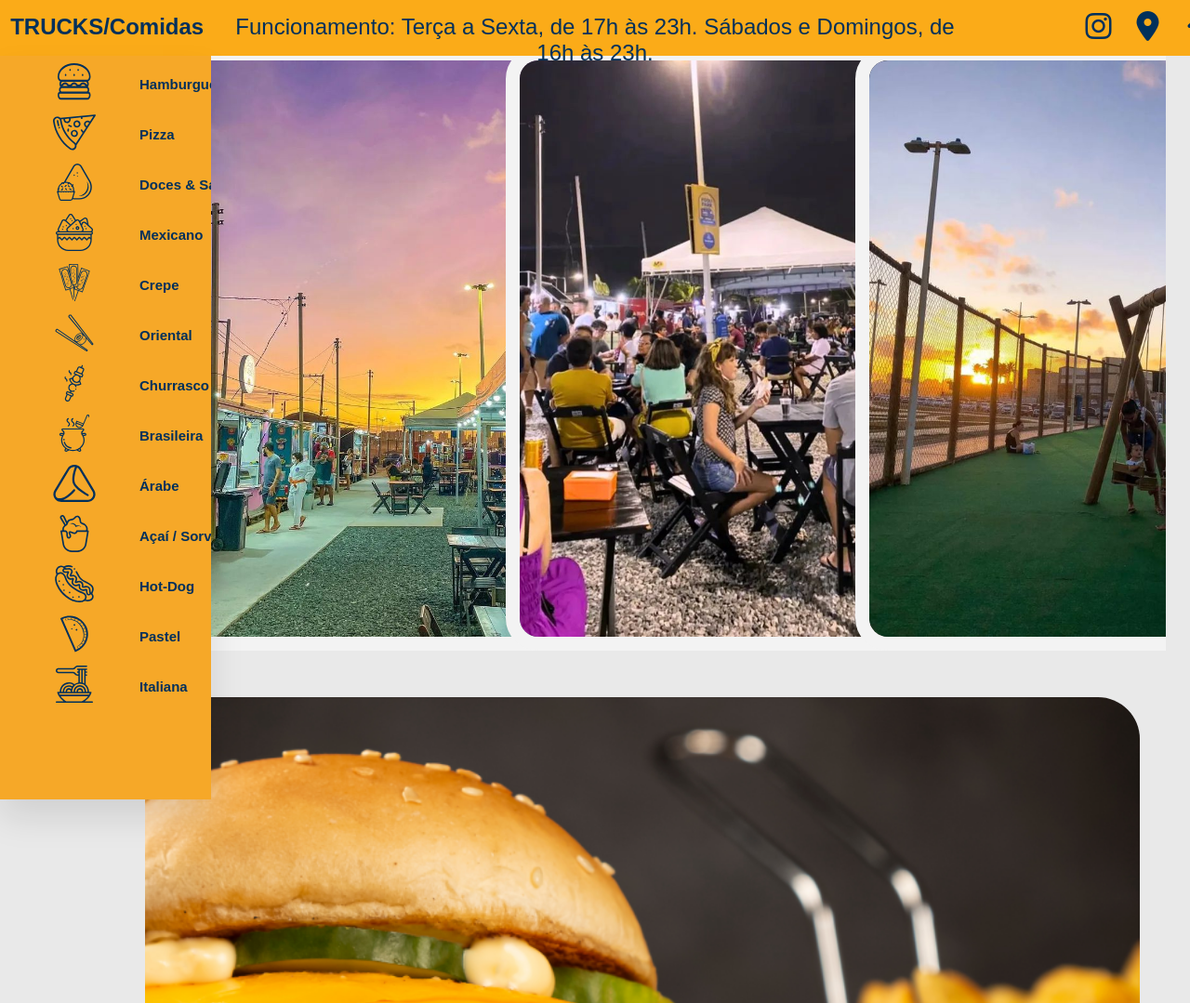
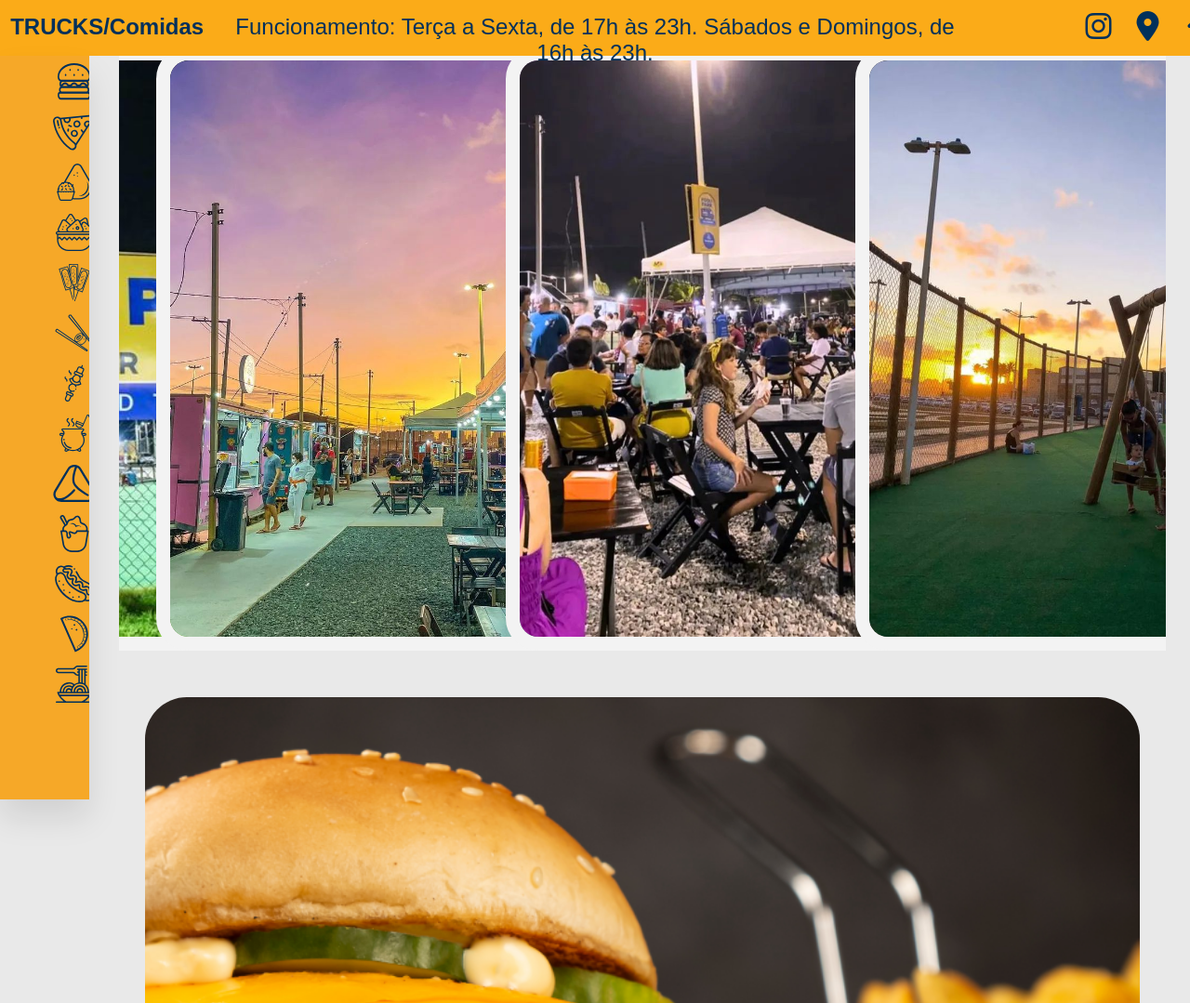
Before and after one commit to rcajazeira/Food-Park-Projeto, a PHP site: page / in a window 1280 px wide. Shown: the part 150-1229 px from the top of the page at 93% size. Run offline with PHP 8.4, Linux system fonts and the light colour scheme; some libraries are stand-ins or nearby versions.

Commit message:
Update style_menu.css
sem sucesso

```diff
--- a/View/css/style_menu.css
+++ b/View/css/style_menu.css
@@ -23,7 +23,7 @@ nav{
     height: 100%;
     left: 0;
     background-color: #f6a828;
-    width: 17.7%;
+    width: 7.5%;
     overflow-x: hidden;
     transition: 0.2s linear;
     box-shadow: 0 20px 35px rgba(0, 0, 0, 0.1);
```
